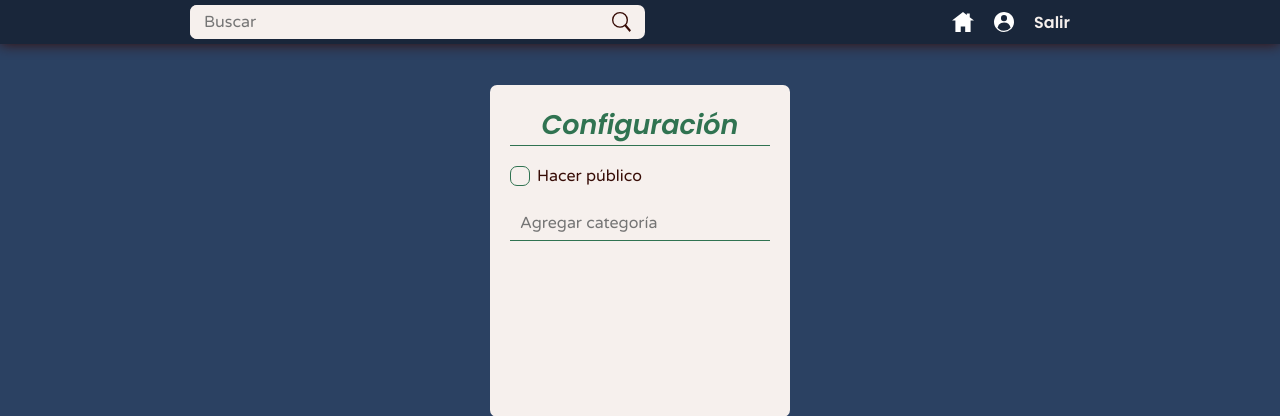
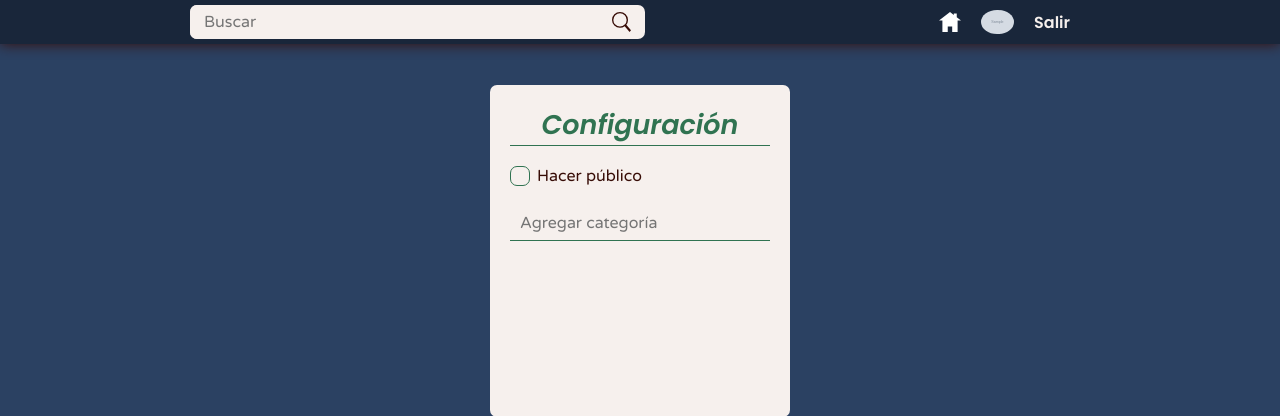
Before and after one commit to angeldavidhurtado/ingenium, a Node server app: page /new in a window 1280 px wide. Shown: the top 416 px of the page. Run offline with Node 20, Linux system fonts and the light colour scheme; a user stored in the database is signed in; tables that the repository leaves empty hold one stand-in row (values such as "Sample post"); grey boxes marked "Sample" are stand-in pictures; some libraries are stand-ins or nearby versions; some web fonts are replaced.

Commit message:
user img nav

```diff
--- a/src/controllers/publication.controllers.js
+++ b/src/controllers/publication.controllers.js
@@ -32,6 +32,7 @@ postCtrl.new_publication = (req, res) => {
 		new: 'new',
 		home: true,
 		my_profile: req.user._id,
+		user: req.user,
 		log_in: 'log_out'
 	}
 
@@ -250,6 +251,7 @@ postCtrl.get_publication = async (req, res) => {
 		const Nav = {
 			new: auth ? 'new' : 'log_in',
 			home: true,
+			user: auth ? req.user : false,
 			my_profile: auth ? req.user._id : false,
 			log_in: auth ? 'log_out' : 'log_in'
 		}
--- a/src/public/css/components/nav.css
+++ b/src/public/css/components/nav.css
@@ -63,6 +63,11 @@ nav {
 	height: 100%;
 	margin: auto;
 	display: flex;
+}
+
+nav .user-picture-nav {
+	width: 33px;
+	border-radius: 50%;
 }
 
 
--- a/src/routes/search.routes.js
+++ b/src/routes/search.routes.js
@@ -123,6 +123,7 @@ router.get('/search', async (req, res) => {
 		new: auth ? 'new' : 'log_in',
 		home: true,
 		my_profile: auth ? req.user._id : false,
+		user: auth ? req.user : false,
 		log_in: auth ? 'log_out' : 'log_in',
 		search_value: query
 	}
--- a/src/routes/suggestions.routes.js
+++ b/src/routes/suggestions.routes.js
@@ -16,6 +16,7 @@ router.get('/', async (req, res) => {
 	const Nav = {
 		new: auth ? 'new' : 'log_in',
 		home: false,
+		user: auth ? req.user : false,
 		my_profile: auth ? req.user._id : false,
 		log_in: auth ? 'log_out' : 'log_in'
 	}
--- a/src/views/components/nav.ejs
+++ b/src/views/components/nav.ejs
@@ -35,7 +35,11 @@
 
 			<% if (Nav.my_profile) { %>
 				<a href="/u/<%= Nav.my_profile %>">
-					<i class="i_user"></i>
+					<% if (typeof(Nav.user.profile_img) == "string") { %>
+						<img src="<%- Nav.user.profile_img  %>" alt="" class="user-picture-nav">
+					<% } else { %>
+						<i class="i_user"></i>
+					<% } %>
 				</a>
 			<% } %>
 
```
